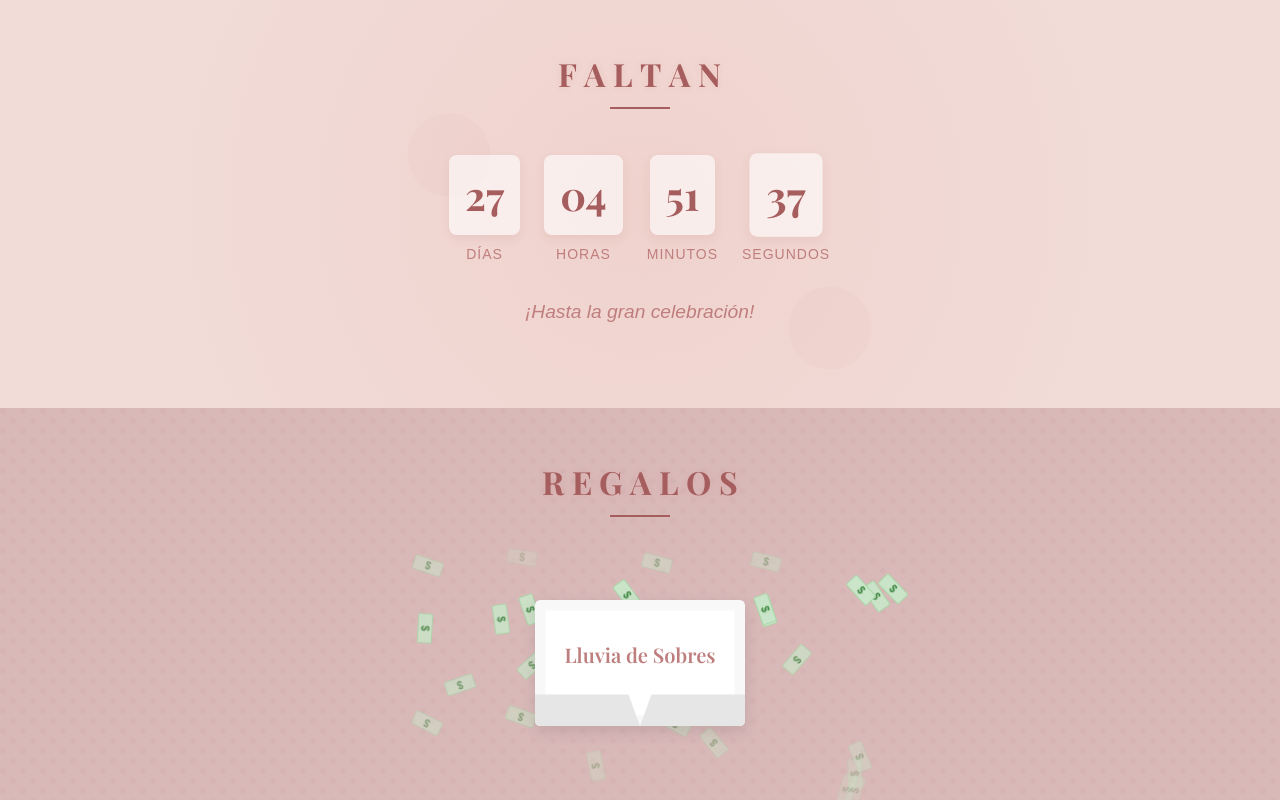
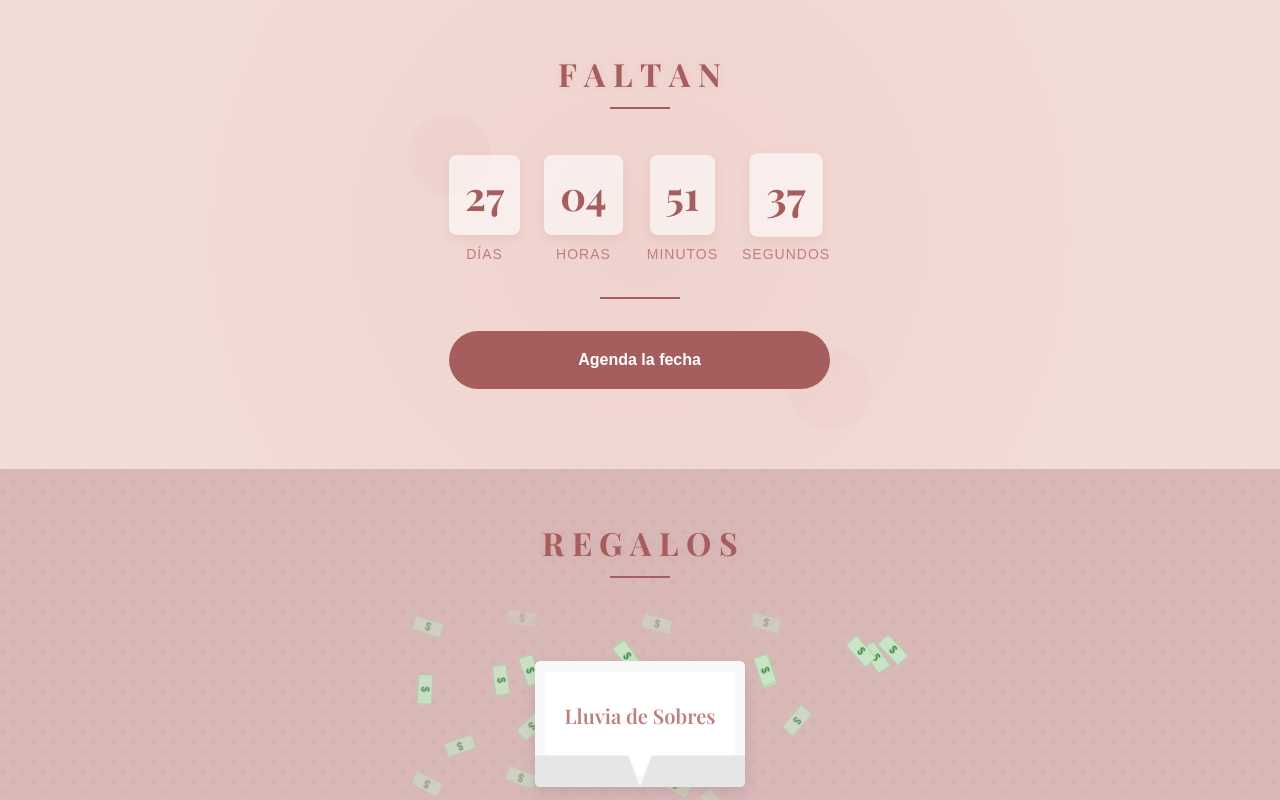
Before and after one commit to JorgeSarricolea/valentinas_xvi, an Astro site: page / in a window 1280 px wide. Shown: the part 2241-3041 px from the top of the page. Built offline with nearby package versions, Linux system fonts and the light colour scheme; Astro itself is replaced by a stand-in of ours; a web font is replaced by a local one.

Commit message:
feat(countdown-timer): add calendar event link with animations
    - Added a 'divider' and 'cta-button' with 'fade-up' animation effects.
    - Included a calendar event link for users to save the celebration date.
    - Enhanced user engagement with an easy 'Agenda la fecha' call-to-action.

```diff
--- a/src/components/CountdownTimer.astro
+++ b/src/components/CountdownTimer.astro
@@ -36,7 +36,17 @@ const eventDate = "2025-03-29T20:00:00-06:00";
           <span class="countdown-label">Segundos</span>
         </div>
       </div>
-      <p class="countdown-message">¡Hasta la gran celebración!</p>
+
+      <div class="divider scroll-animate" data-animation="fade-up"></div>
+      <div class="cta-button scroll-animate" data-animation="fade-up">
+        <a
+          href="https://calendar.google.com/calendar/render?action=TEMPLATE&text=Fiesta%20de%2016%20a%C3%B1os%20de%20Valentina&dates=20250329T200000/20250330T010000&details=Te%20invitamos%20a%20celebrar%20los%20diecis%C3%A9is%20a%C3%B1os%20de%20Valentina.%20%C2%A1No%20faltes!&location=Sal%C3%B3n%20de%20Eventos%20Club%20Rotario%2C%20Av%20L%C3%B3pez%20Mateos%20226%20A%2C%20Pallas%2C%2024120%20Cdad.%20del%20Carmen%2C%20Camp."
+          target="_blank"
+          rel="noopener noreferrer"
+        >
+          Agenda la fecha
+        </a>
+      </div>
     </div>
   </div>
 </section>
```
